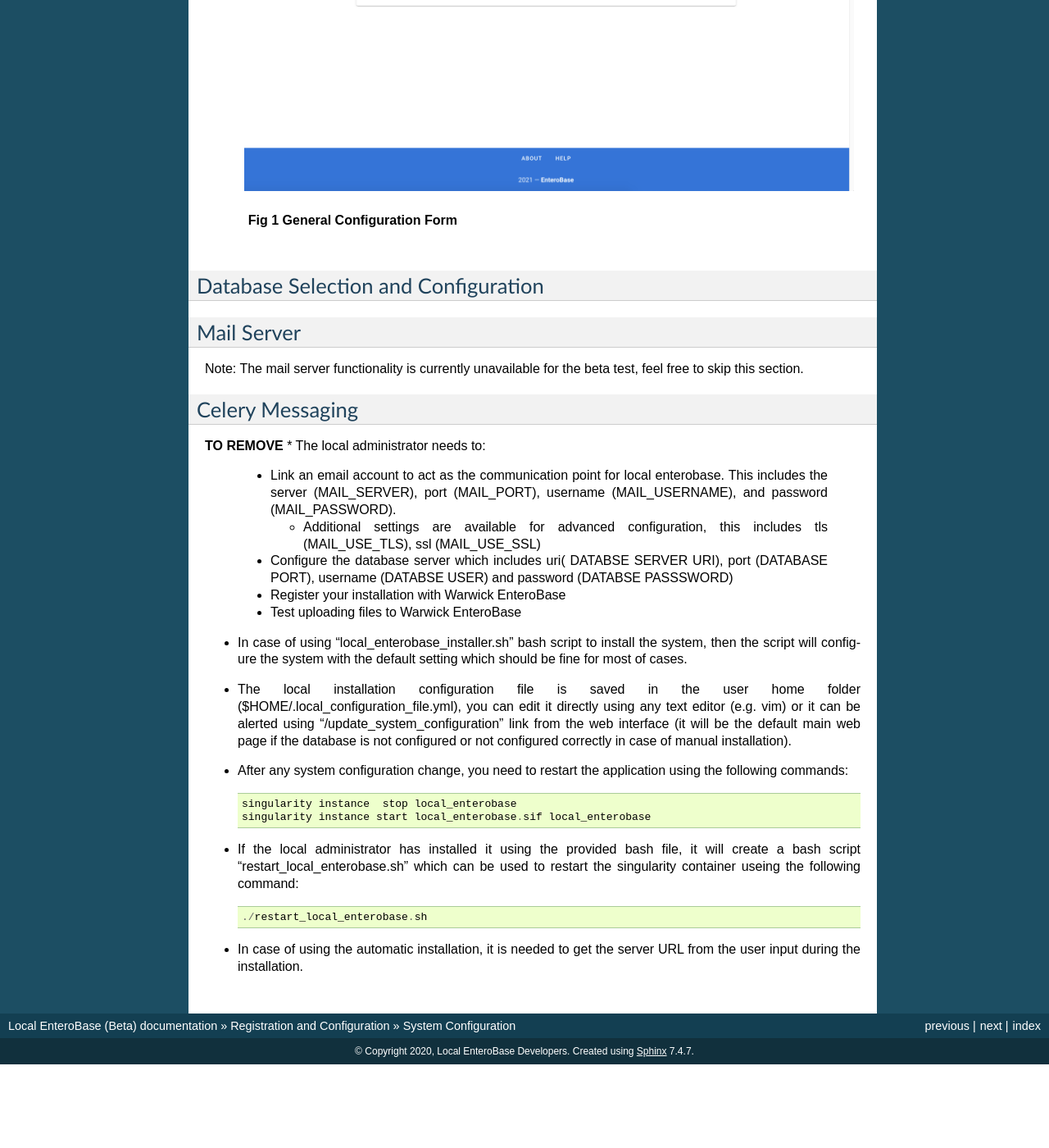
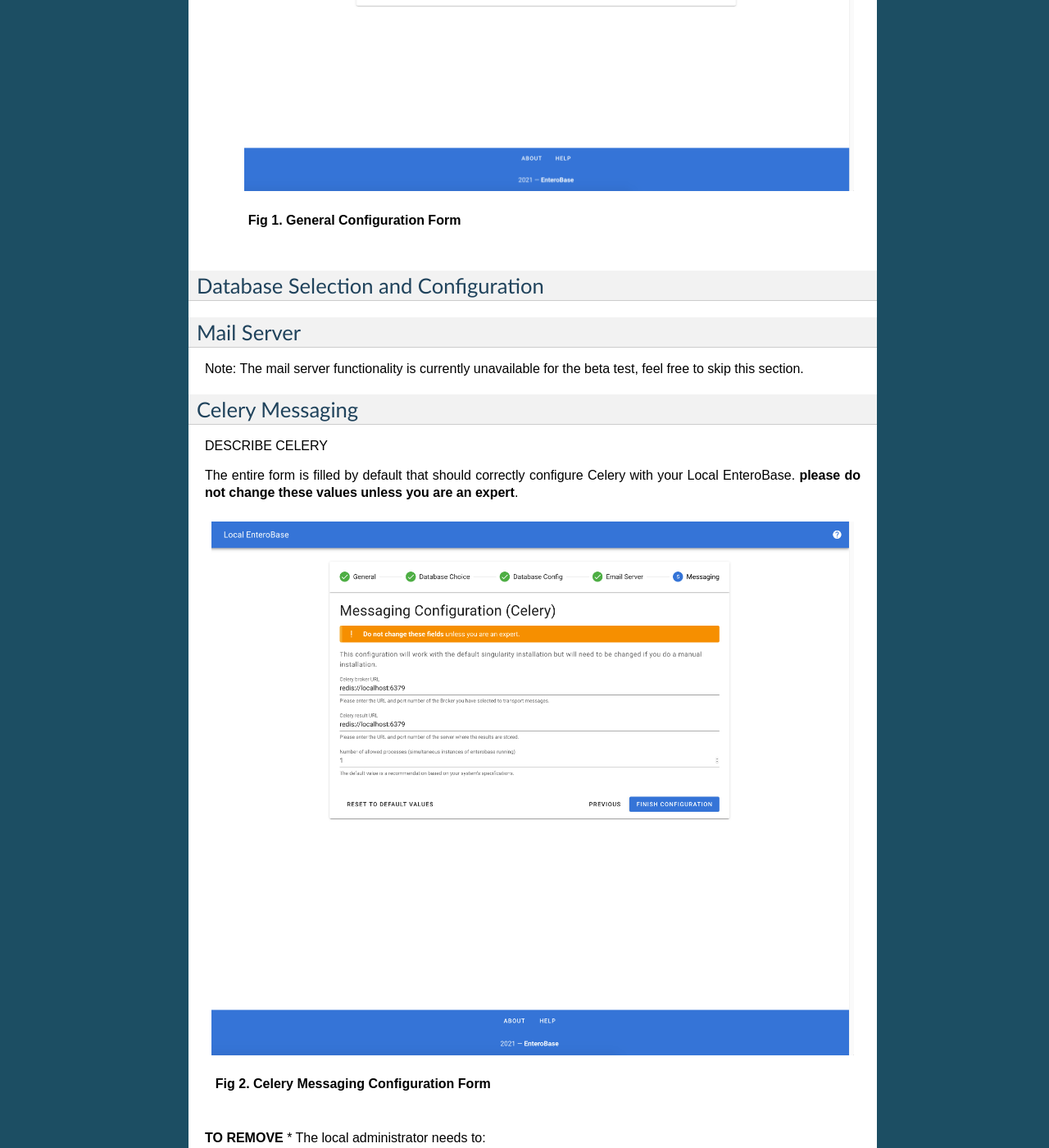
Before and after one commit to khaledk2/leb-beta, a Sphinx documentation site: the page built from docs/configure/system_config.rst, in a window 1280 px wide and 1400 px high, scrolled down 814 px. Shown: the whole window at 82% size. Built offline with Sphinx 7.4.7, drawn with Linux system fonts in a browser that asks for light colours; before the commit the page ends 2112 px from its top, so only the background shows below that.

Commit message:
Celery MEssaging

```diff
--- a/docs/configure/system_config.rst
+++ b/docs/configure/system_config.rst
@@ -15,7 +15,7 @@ General Configuration
   .. figure:: ../images/general_config.png
      :alt: General Configuration Form
 
-     **Fig 1 General Configuration Form**
+     **Fig 1. General Configuration Form**
 
 Database Selection and Configuration
 ======================================
@@ -30,6 +30,16 @@ Note: The mail server functionality is currently unavailable for the beta test,
 
 Celery Messaging
 =================
+
+DESCRIBE CELERY
+
+The entire form is filled by default that should correctly configure Celery with your Local EnteroBase. **please do not change these values unless you are an expert**.
+
+.. figure:: ../images/celery_messaging.png
+   :alt: Celery Messaging Configuration Form*
+
+   **Fig 2. Celery Messaging Configuration Form**
+
 
 **TO REMOVE**
 * The local administrator needs to:
```
Also changed, not shown: docs/images/celery_messaging.png (added).
